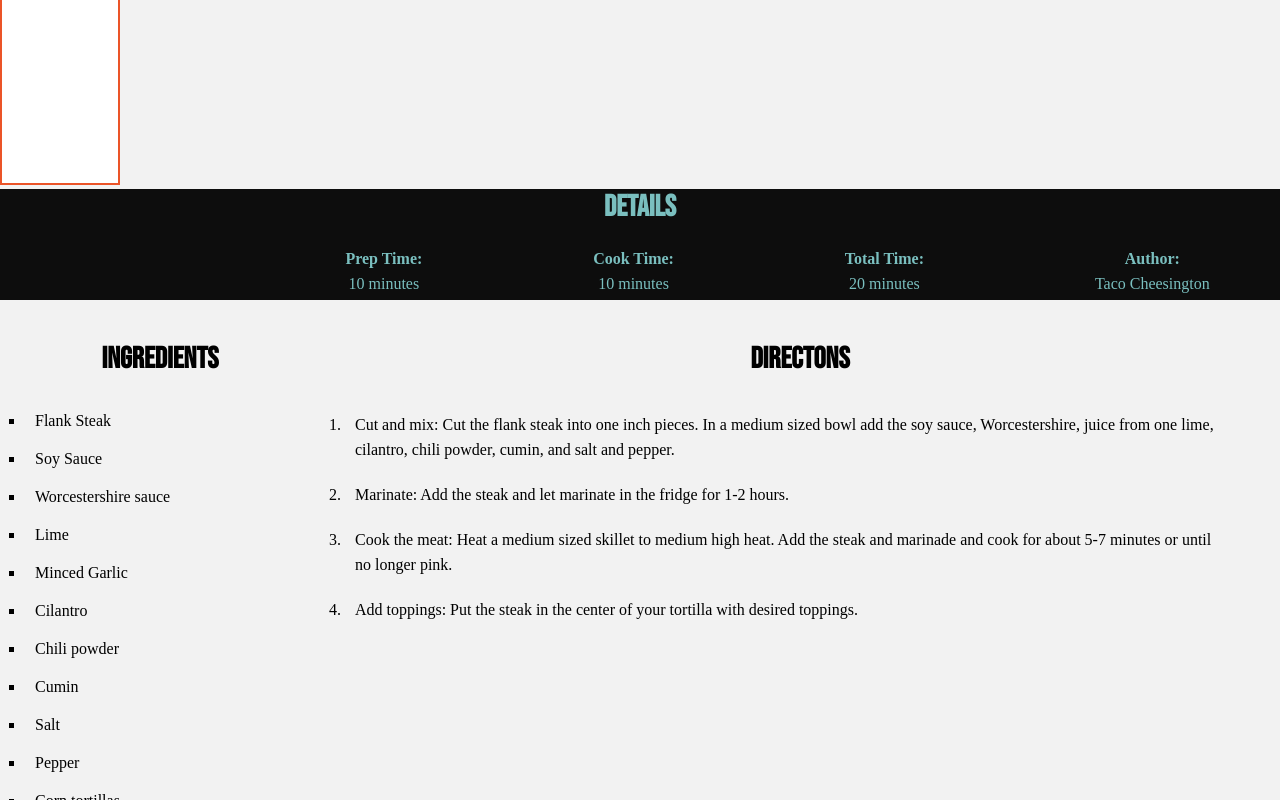
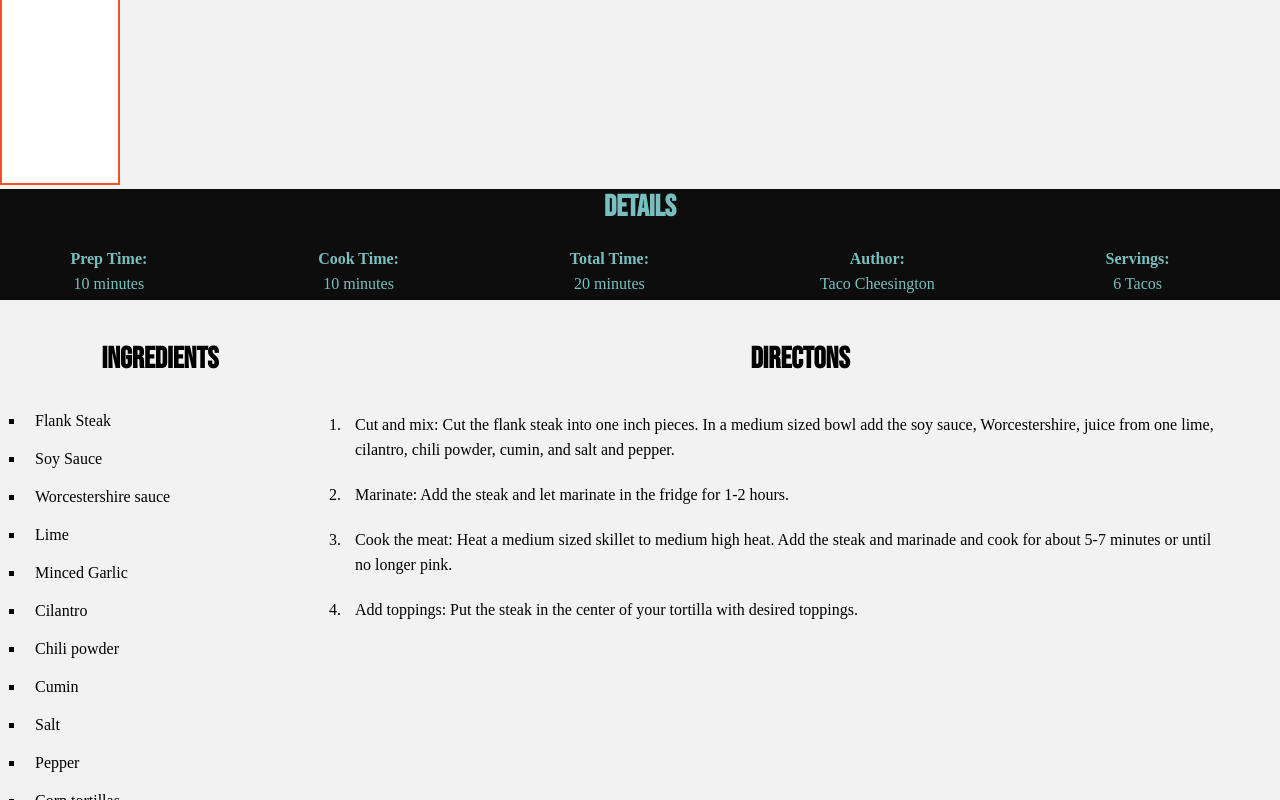
Before and after one commit to Toucan411/recipe, a plain HTML site: page index.html in a window 1280 px wide. Shown: the part 885-1685 px from the top of the page. Drawn offline with Linux system fonts and the light colour scheme.

Commit message:
Noticed Error
Fullscreen Details were NOT lined up!

```diff
--- a/styles.css
+++ b/styles.css
@@ -513,6 +513,8 @@ footer img{
         color: #7abfbf;
     }
     #details dl{
+        position: relative;
+        right: 275px;
         flex-direction: column;
         height: 50px;
     }
```
